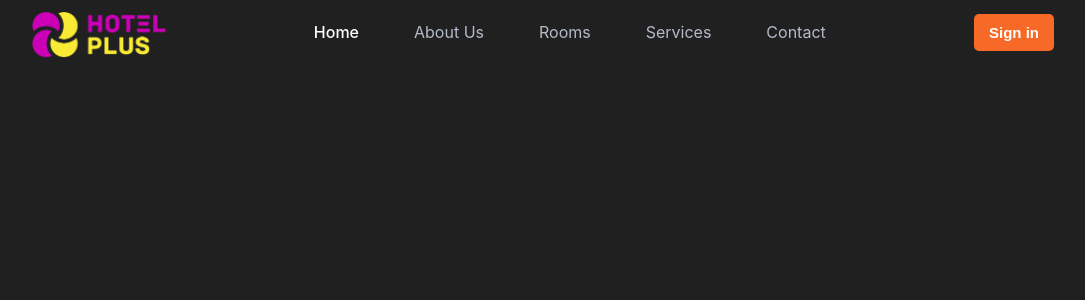
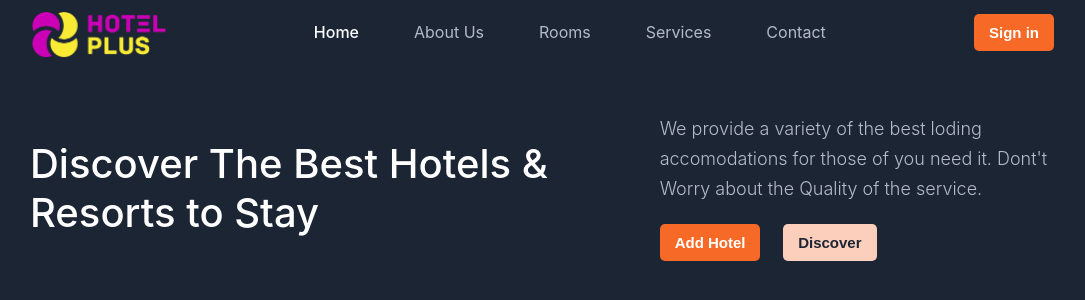
Before and after one commit to FaithGacheri/hotel_plus, a React (Create React App) app in the folder client/hotelplus/: page / in a window 1280 px wide. Shown: the top 300 px of the page, without its empty margins (98-1183 px from the left). Built offline with nearby package versions, Linux system fonts and the light colour scheme.

Commit message:
Discover completed

```diff
--- a/client/hotelplus/src/App.css
+++ b/client/hotelplus/src/App.css
@@ -12,7 +12,7 @@
 		max-width: 1290px !important;
 		margin: auto;
 		height: 100vh;
-		background-color: var(--dark-color);
+		background-color: var(--primary-color);
 		color: var(--light-color);
 	}
 }
--- a/client/hotelplus/src/components/WelcomeSection.js
+++ b/client/hotelplus/src/components/WelcomeSection.js
@@ -45,6 +45,29 @@ function WelcomeSection() {
 					</button>
 				</div>
 			</div>
+			<div className="discover-section">
+				<div className="discover-text">
+					<h1>Discover The Best Hotels & Resorts to Stay</h1>
+				</div>
+				<div className="discover-dsc">
+					<p>
+						We provide a variety of the best loding accomodations for those of
+						you need it. Dont't Worry about the Quality of the service.
+					</p>
+					<div className="user-hotel">
+						<button className="login-btn">
+							<Link to="/rooms" className="login-btn-address">
+								Add Hotel
+							</Link>
+						</button>
+						<button className="login-btn discover">
+							<Link to="/rooms" className="login-btn-address">
+								Discover
+							</Link>
+						</button>
+					</div>
+				</div>
+			</div>
 		</div>
 	);
 }
--- a/client/hotelplus/src/styles/WelcomeSection.css
+++ b/client/hotelplus/src/styles/WelcomeSection.css
@@ -52,8 +52,42 @@
 		var(--secondary-color) 0px 2px 6px 2px;
 	cursor: pointer;
 }
+
+.discover-text > h1 {
+	font-size: 40px;
+	font-weight: 500;
+}
 .login-btn .login-btn-address {
 	color: var(--light-color) !important;
 	font-weight: 800 !important;
 	text-decoration: none;
 }
+.discover-section {
+	margin-top: 50px !important;
+	width: 80%;
+	margin: 0 auto;
+	display: flex;
+	justify-content: space-between !important;
+	align-items: center;
+}
+.discover-dsc {
+	width: 50%;
+}
+.discover-dsc > p {
+	line-height: 30px;
+	font-weight: 300;
+	color: var(--grey-color);
+	font-size: 18px;
+}
+.user-hotel {
+	margin-top: 20px;
+	display: flex;
+	justify-content: space-between;
+	width: 55%;
+}
+.discover {
+	background-color: var(--trasparent-color);
+}
+.discover .login-btn-address {
+	color: var(--primary-color) !important;
+}
```
